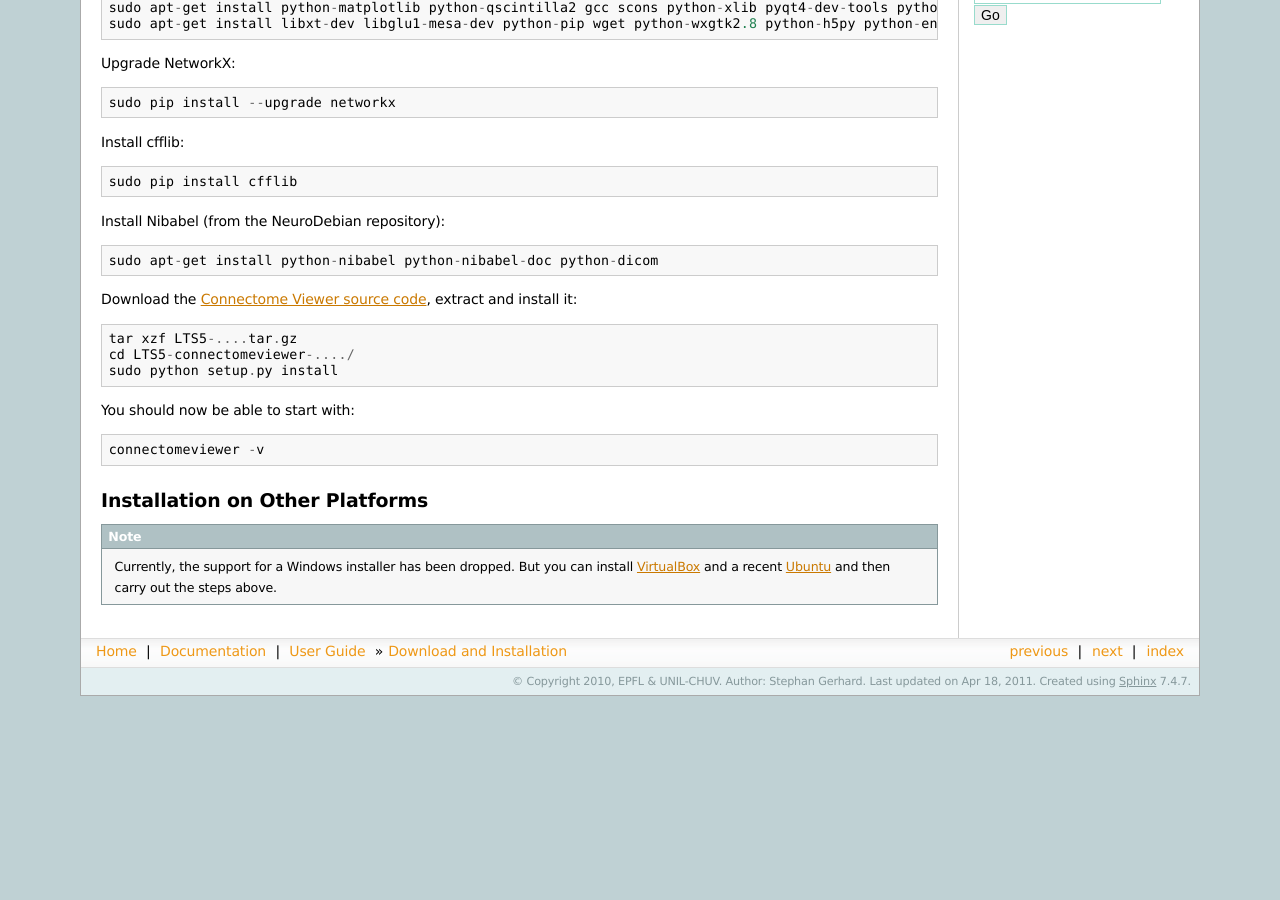
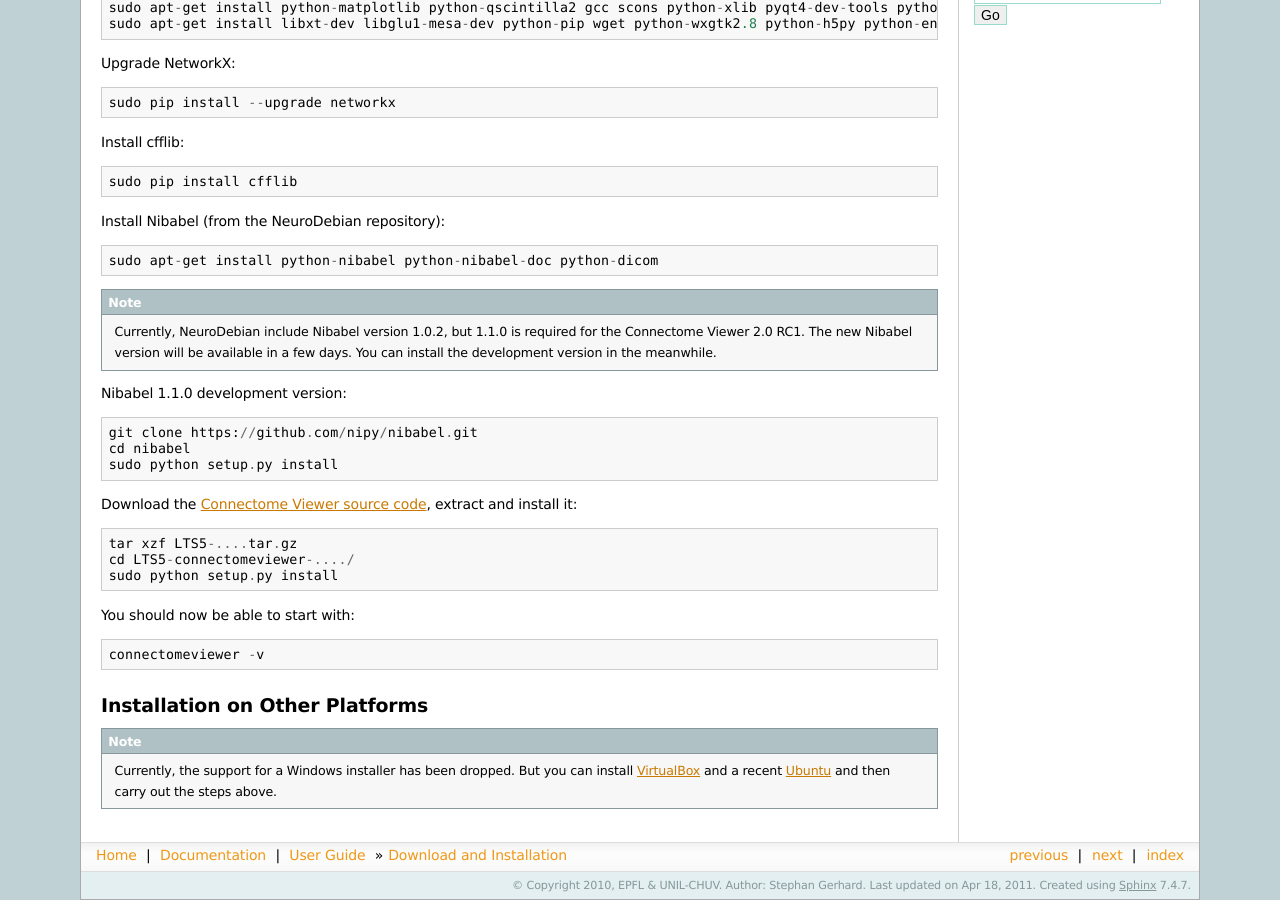
Before and after one commit to LTS5/connectomeviewer, a Sphinx documentation site: the page built from doc/users/installation.rst, in a window 1280 px wide and 900 px high, scrolled down 589 px. Built offline with Sphinx 7.4.7, drawn with Linux system fonts in a browser that asks for light colours; before the commit the page ends 1285 px from its top, so only the background shows below that.

Commit message:
Update install documentation

```diff
--- a/doc/users/installation.rst
+++ b/doc/users/installation.rst
@@ -33,6 +33,15 @@ Install Nibabel (from the NeuroDebian repository)::
 
 	sudo apt-get install python-nibabel python-nibabel-doc python-dicom
 
+.. note:: Currently, NeuroDebian include Nibabel version 1.0.2, but 1.1.0 is required for the Connectome Viewer 2.0 RC1. The new Nibabel version will be available in a few days.
+         You can install the development version in the meanwhile.
+
+Nibabel 1.1.0 development version::
+
+  git clone https://github.com/nipy/nibabel.git
+  cd nibabel
+  sudo python setup.py install
+
 Download the `Connectome Viewer source code <http://www.cmtk.org/users/download>`_, extract and install it::
 
     tar xzf LTS5-....tar.gz
```
